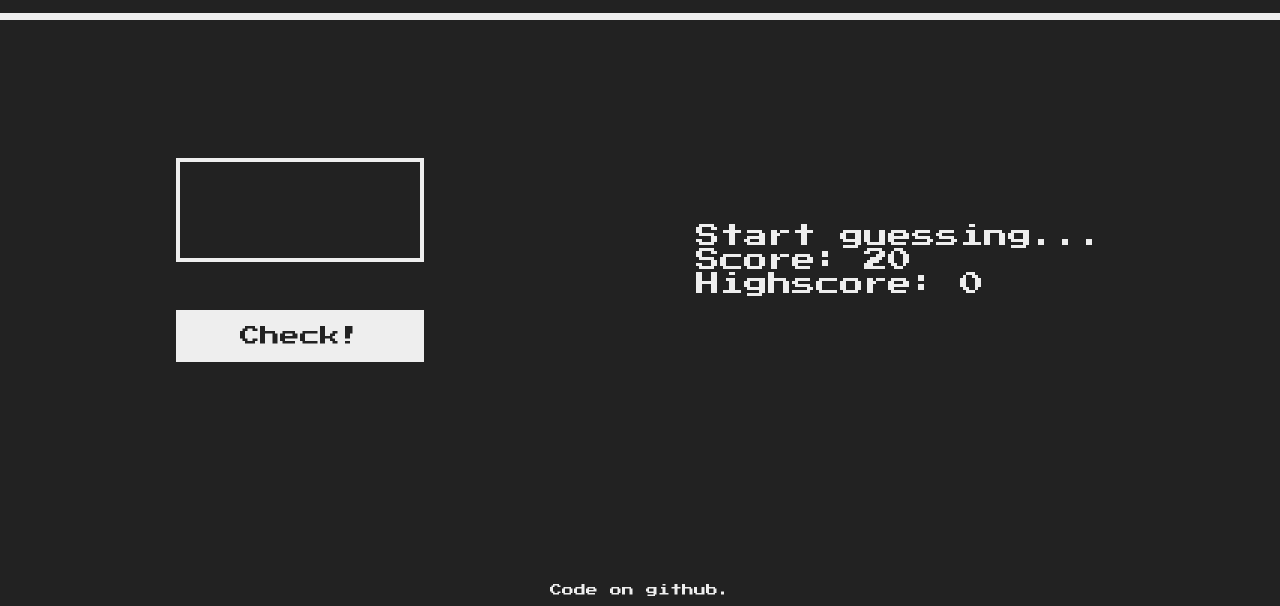
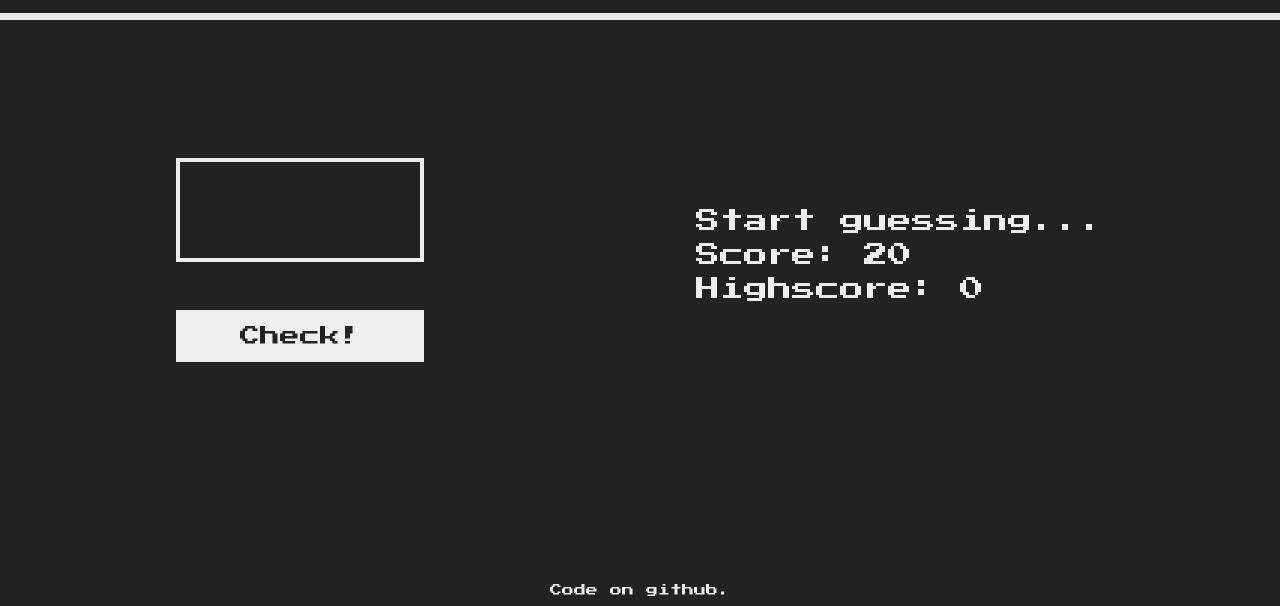
Before and after one commit to DarshanVaishya/guess-the-number, a plain HTML site: page index.html in a window 1280 px wide. Shown: the part 194-800 px from the top of the page. Drawn offline with Linux system fonts and the light colour scheme.

Commit message:
Minor tweaks

```diff
--- a/style.css
+++ b/style.css
@@ -118,3 +118,7 @@ footer {
 	bottom: 10px;
 	transform: translateX(-50%);
 }
+
+.right p {
+	margin-bottom: 10px;
+}
```
